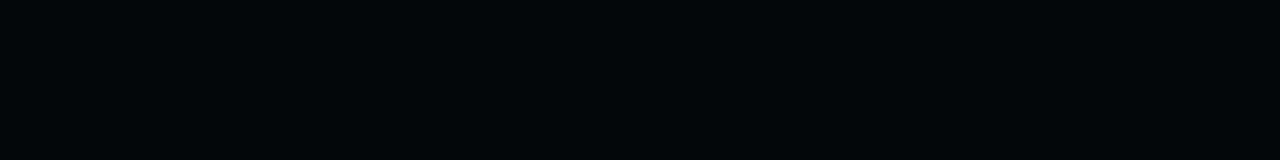
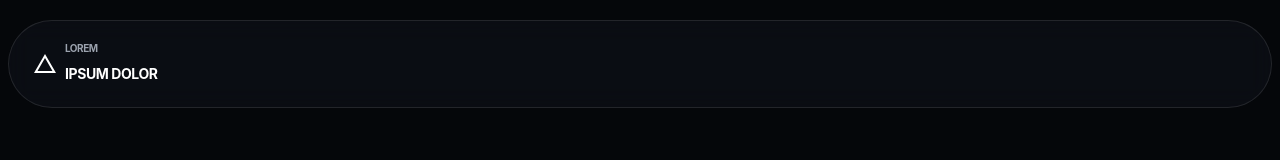
Before and after one commit to MarcellaH021/InovaIFMarcellaRafael, a plain HTML site: page main.html in a window 1280 px wide. Drawn offline with Linux system fonts and the light colour scheme.

Commit message:
feat: cabeçalho do site

```diff
--- a/CSS/style.css
+++ b/CSS/style.css
@@ -4,3 +4,63 @@ body {
     color: #ffffff;
     overflow-x: hidden;
 }
+
+.cabecalho-flutuante {
+    max-width: 1280px;
+    margin: 20px auto 0 auto;
+    padding: 12px 24px;
+
+    display: flex;
+    align-items: center;
+    justify-content: space-between;
+
+    background: rgba(13, 17, 23, 0.7);
+    backdrop-filter: blur(12px);
+
+    border: 1px solid rgba(255, 255, 255, 0.1);
+    border-radius: 100px;
+}
+
+.logo-container {
+    display: flex;
+    align-items: center;
+    gap: 12px;
+}
+
+.logo-texto {
+    display: flex;
+    flex-direction: column;
+    align-items: flex-start;
+}
+
+.logo-itens {
+    display: flex;
+    align-items: center;
+}
+
+.icone-logo {
+    width: 24px;
+    height: 24px;
+    color: white;
+    margin-right: 8px;
+}
+
+.texto-superior {
+    font-size: 10px;
+    font-weight: bold;
+    line-height: 1;
+
+    text-transform: uppercase;
+    letter-spacing: -0.05em;
+
+    color: #9ca3af;
+}
+
+.texto-inferior {
+    font-size: 14px;
+    font-weight: bold;
+    line-height: 1;
+
+    text-transform: uppercase;
+    letter-spacing: -0.03em;
+}
--- a/main.html
+++ b/main.html
@@ -1,12 +1,34 @@
 <!DOCTYPE html>
 <html lang="pt-Br">
+
 <head>
     <meta charset="UTF-8">
     <meta name="viewport" content="width=device-width, initial-scale=1.0">
     <link rel="stylesheet" href="CSS/style.css">
     <title>InovaIF</title>
 </head>
+
 <body>
+    <!-- Cabeçalho -->
+    <header class="cabecalho-flutuante">
+        <div class="logo-container">
+            <div class="logo-texto">
+                <div class="logo-itens">
+                    <svg class="icone-logo" viewBox="0 0 24 24" fill="currentColor">
+                        <path d="M12 2L1 21h22L12 2zm0 4l7.5 13h-15L12 6z" />
+                    </svg>
+                    <div>
+                        <p class="texto-superior">
+                            Lorem
+                        </p>
+                        <p class="texto-inferior">
+                            Ipsum Dolor
+                        </p>
+                    </div>
+                </div>
+            </div>
+        </div>
+    </header>
+</body>
 
-</body>
 </html>
```
